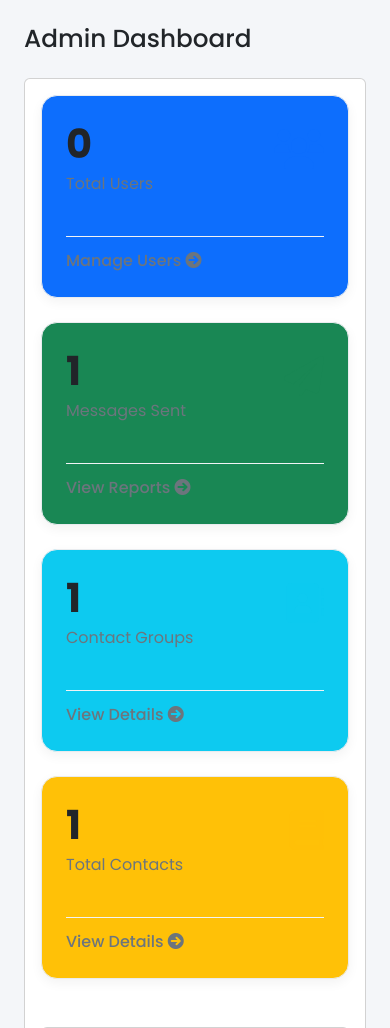
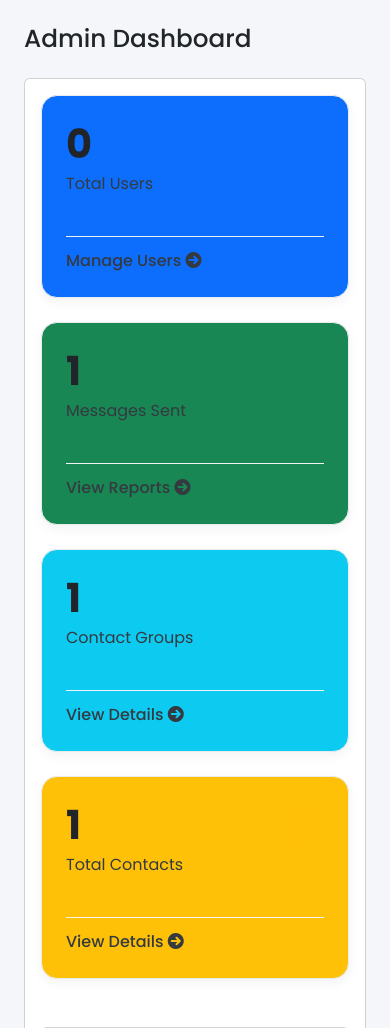
Before and after one commit to philmorehost/sms, a PHP site: page /admin/dashboard.php in a window 390 px wide. Shown: the part 60-1088 px from the top of the page. Run offline with PHP 8.4, Linux system fonts and the light colour scheme; the visitor is signed in with stand-in values (Sample User, id 1); data comes from the database, SQL or seed files in the repository; tables that the repository leaves empty hold one stand-in row (values such as "Sample post"); data that the repository does not hold is empty; some libraries are stand-ins or nearby versions.

Commit message:
Finalize UI/UX updates based on user feedback
This commit includes the final iteration of UI/UX improvements, incorporating all user feedback.

- **Admin Dashboard:**
    - Redesigned the statistics cards to a modern, light-themed 'fintech' style.
    - Increased text contrast on the cards for better readability.
- **User Dashboard:**
    - Changed the 'Recent Activity' chart to a bar chart.
    - Repositioned banner ads above the statistics cards.
    - Created a responsive, side-by-side layout for the 'Recent Activity' and 'Recent Transactions' sections.
- **Admin Invoice Management:**
    - Implemented approve, reject, and delete functionality for invoices.
- **Developer API Page:**
    - Fixed text visibility issues.

```diff
--- a/admin/css/admin.css
+++ b/admin/css/admin.css
@@ -65,7 +65,7 @@
 .stat-box .inner p {
     font-size: 1rem;
     margin: 0;
-    color: #6c757d; /* Muted text color for the description */
+    color: #343a40; /* Darker text for better readability */
 }
 
 .stat-box .icon {
@@ -93,7 +93,7 @@
     margin-top: 1.5rem;
     border-top: 1px solid #f1f3f5;
     text-align: left;
-    color: #6c757d;
+    color: #343a40;
     text-decoration: none;
     transition: color 0.3s ease;
     font-weight: 500;
```
